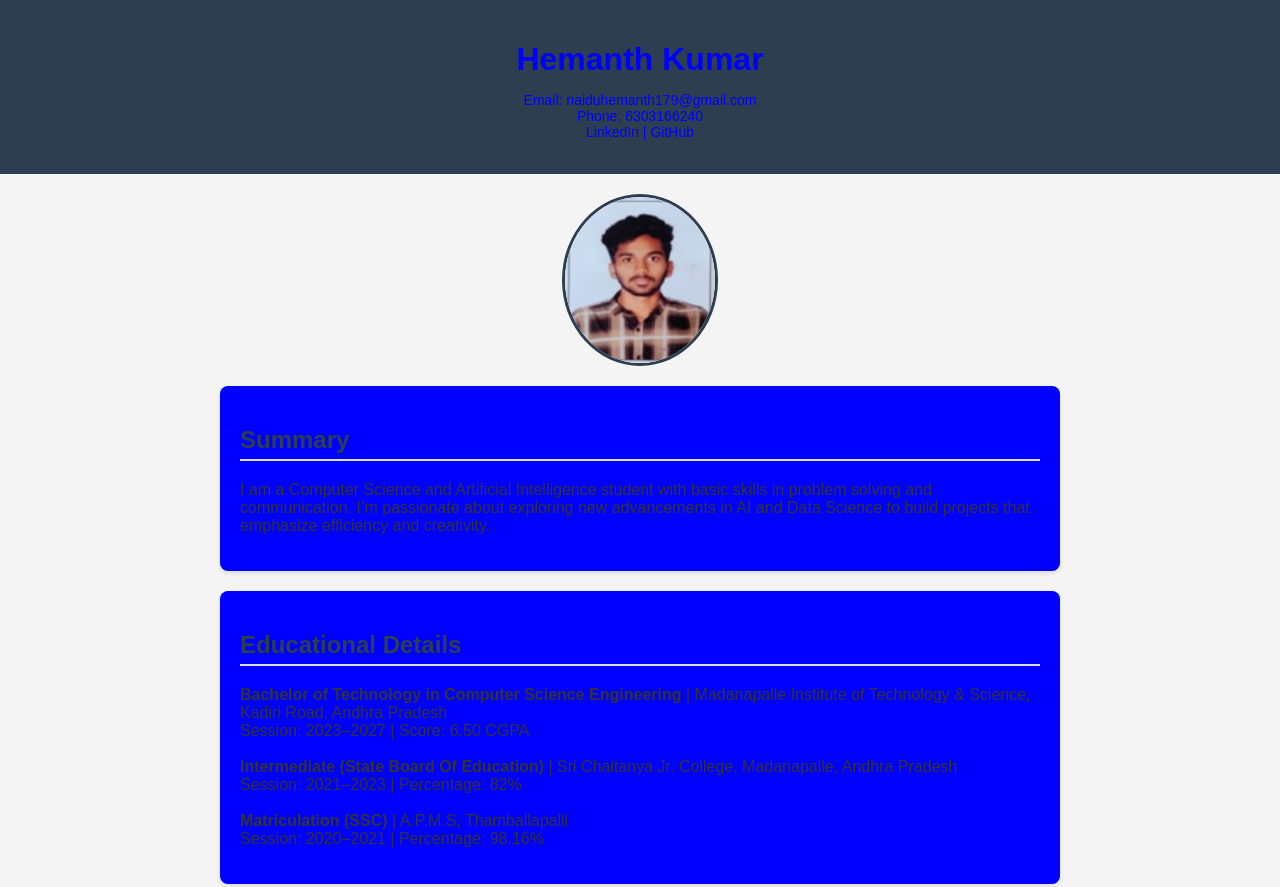
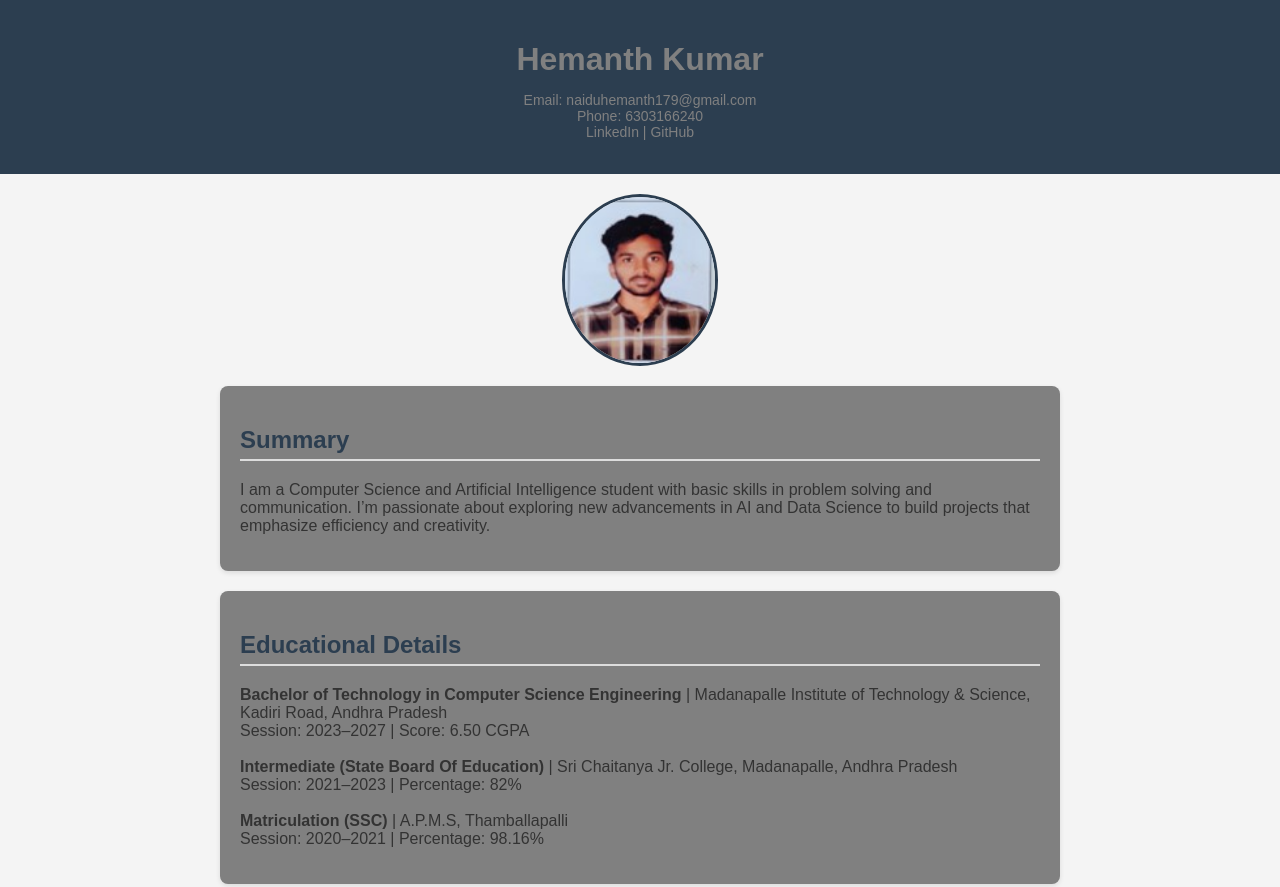
Before and after one commit to HemanthKumar7505/Portfolio, a plain HTML site: page index.html in a window 1280 px wide. Shown: the top 887 px of the page. Drawn offline with Linux system fonts and the light colour scheme.

Commit message:
Update style.css

```diff
--- a/style.css
+++ b/style.css
@@ -8,7 +8,7 @@ body {
 
 header {
     background-color: #2c3e50;
-    color: blue;
+    color: gray;
     text-align: center;
     padding: 20px;
 }
@@ -19,13 +19,13 @@ header h1 {
 
 header p,
 header a {
-    color: blue;
+    color: gray;
     text-decoration: none;
     font-size: 14px;
 }
 
 section {
-    background: blue;
+    background: gray;
     margin: 20px auto;
     padding: 20px;
     max-width: 800px;
```
